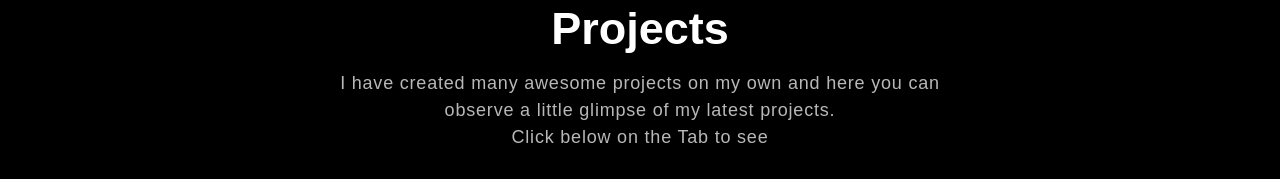
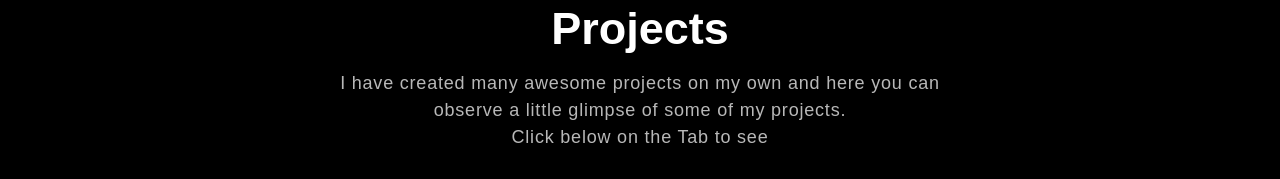
Before and after one commit to Prazual-Karki/React-Portfolio, a React (Create React App) app: page / in a window 1280 px wide. Shown: the part 1241-1420 px from the top of the page. Built offline with nearby package versions, Linux system fonts and the light colour scheme.

Commit message:
Update Projects.js

```diff
--- a/src/Components/Projects.js
+++ b/src/Components/Projects.js
@@ -15,7 +15,7 @@ export default function Projects() {
               <h2>Projects</h2>
               <p>
                 I have created many awesome projects on my own and here you can
-                observe a little glimpse of my latest projects.
+                observe a little glimpse of some of my projects.
                 <br />
                 Click below on the Tab to see
               </p>
@@ -47,6 +47,7 @@ export default function Projects() {
                         >
                           GitHub Link
                         </a>
+                            <br/><br/>
                             <a
                           href='https://rent-nepal.onrender.com'
                           style={{ color: 'white' }}
```
